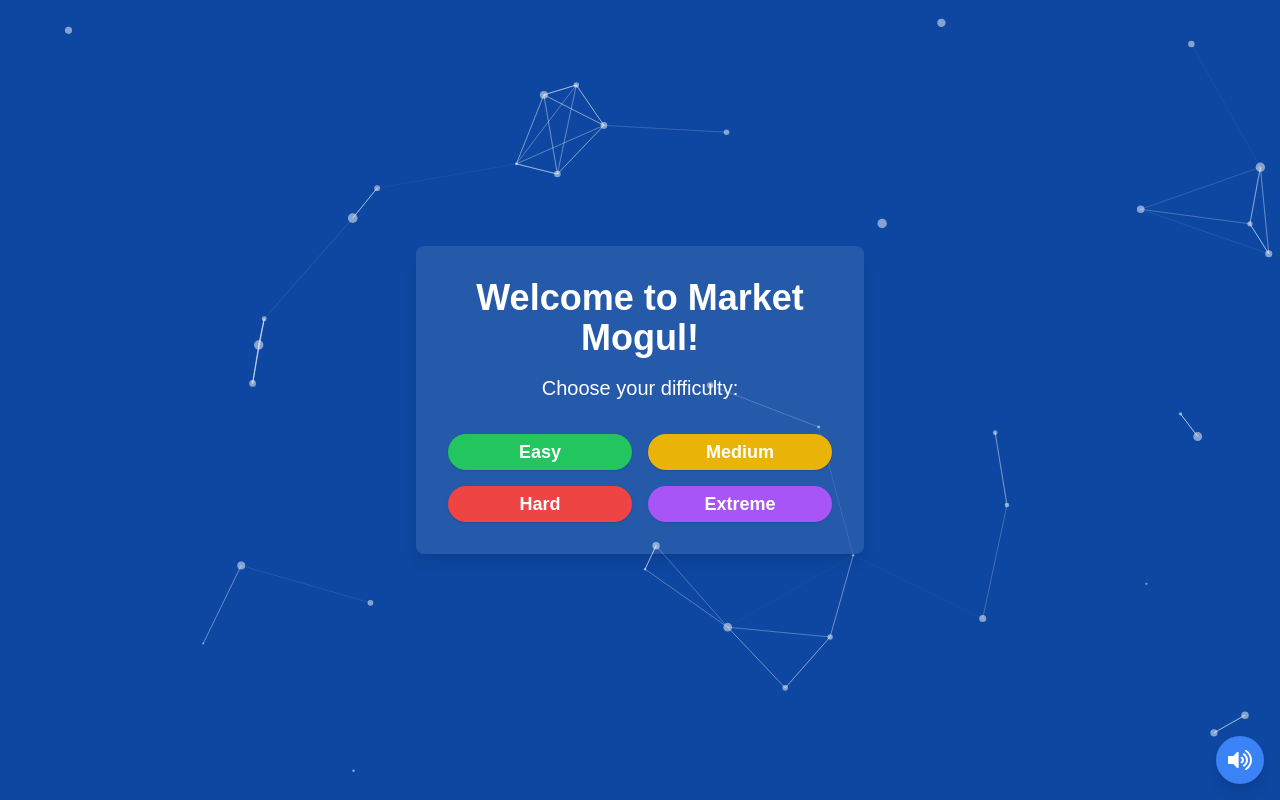
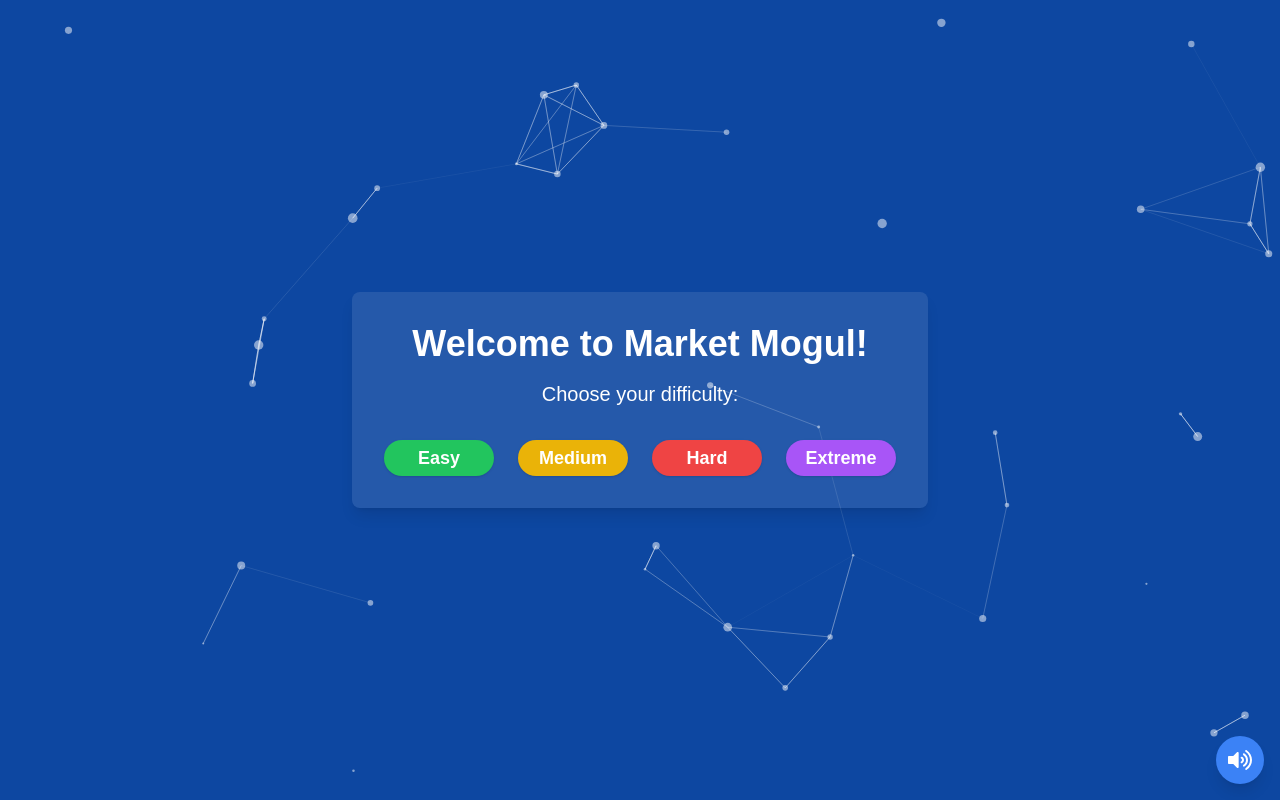
Before and after one commit to gigglestick90/market-mogul-game, a Next.js app: page / in a window 1280 px wide. Built offline with nearby package versions, Linux system fonts and the light colour scheme.

Commit message:
Optimizations on Welcome Screen (Hover Effects)
Adds hover effects on labels and adjusts difficulty buttons to be in individual columns (one row effect).

```diff
--- a/components/welcome-screen.tsx
+++ b/components/welcome-screen.tsx
@@ -8,18 +8,36 @@ interface DifficultyOption {
   label: string;
   goal: number;
   color: string;
+  description: string;
 }
 
 const difficultyOptions: DifficultyOption[] = [
-  { label: 'Easy', goal: 1000000, color: 'bg-green-500 hover:bg-green-600' },
-  { label: 'Medium', goal: 2000000, color: 'bg-yellow-500 hover:bg-yellow-600' },
-  { label: 'Hard', goal: 4000000, color: 'bg-red-500 hover:bg-red-600' },
-  { label: 'Extreme', goal: 5000000, color: 'bg-purple-500 hover:bg-purple-600' },
+  { label: 'Easy', goal: 1000000, color: 'bg-green-500 hover:bg-green-600', description: 'Perfect for beginners. Reach $1 million to win!' },
+  { label: 'Medium', goal: 2000000, color: 'bg-yellow-500 hover:bg-yellow-600', description: 'A balanced challenge. Can you hit $2 million?' },
+  { label: 'Hard', goal: 4000000, color: 'bg-red-500 hover:bg-red-600', description: 'For experienced investors. Aim for $4 million!' },
+  { label: 'Extreme', goal: 5000000, color: 'bg-purple-500 hover:bg-purple-600', description: 'The ultimate test. Can you reach $5 million?' },
 ];
 
 interface WelcomeScreenProps {
   onStart: (difficulty: DifficultyOption) => void;
 }
+
+
+const DifficultyButton: React.FC<{ option: DifficultyOption; onClick: () => void }> = ({ option, onClick }) => {
+    return (
+      <div className="relative group">
+        <Button
+          onClick={onClick}
+          className={`px-6 py-3 ${option.color} text-white rounded-full font-semibold text-lg transition duration-300 w-full`}
+        >
+          {option.label}
+        </Button>
+        <div className="absolute bottom-full left-1/2 transform -translate-x-1/2 mb-2 px-4 py-2 bg-gray-800 text-white text-sm rounded-lg opacity-0 group-hover:opacity-100 transition-opacity duration-300 whitespace-nowrap">
+          {option.description}
+        </div>
+      </div>
+    );
+  };
 
 export const WelcomeScreen: React.FC<WelcomeScreenProps> = ({ onStart }) => {
   const [isMuted, setIsMuted] = useState(false);
@@ -52,18 +70,16 @@ export const WelcomeScreen: React.FC<WelcomeScreenProps> = ({ onStart }) => {
   return (
     <div className="fixed inset-0 flex items-center justify-center">
       <AnimatedBackground />
-      <div className="relative z-10 text-center p-8 bg-white bg-opacity-10 rounded-lg shadow-lg max-w-md w-full mx-4">
+      <div className="relative z-10 text-center p-8 bg-white bg-opacity-10 rounded-lg shadow-lg max-w-xl w-full mx-4">
         <h1 className="text-4xl font-bold mb-4 text-white">Welcome to Market Mogul!</h1>
         <p className="text-xl mb-8 text-white">Choose your difficulty:</p>
-        <div className="grid grid-cols-2 gap-4">
+        <div className="grid grid-cols-4 gap-6">
           {difficultyOptions.map((option) => (
-            <Button
+            <DifficultyButton
               key={option.label}
+              option={option}
               onClick={() => onStart(option)}
-              className={`px-6 py-3 ${option.color} text-white rounded-full font-semibold text-lg transition duration-300`}
-            >
-              {option.label}
-            </Button>
+            />
           ))}
         </div>
       </div>
```
